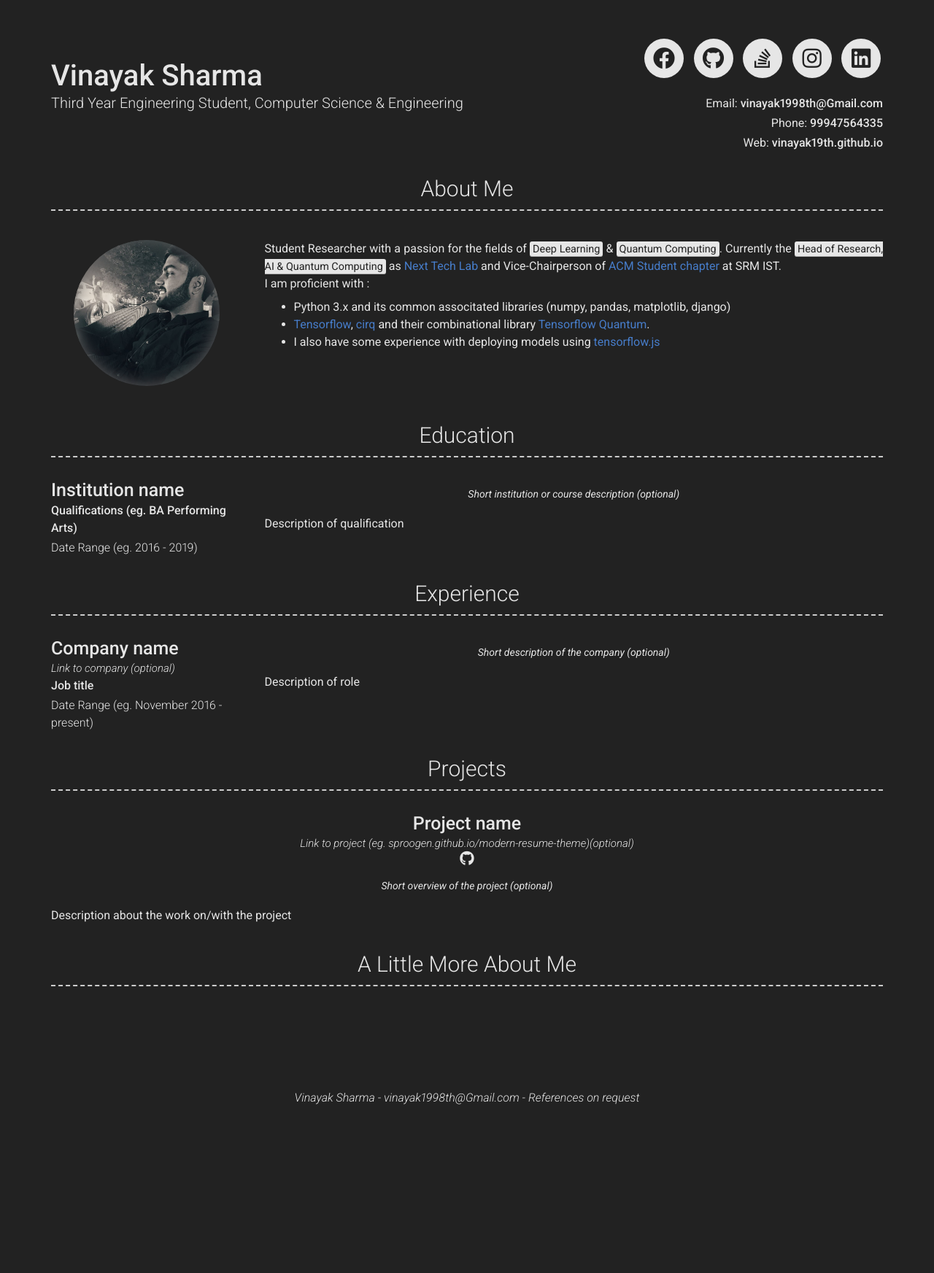
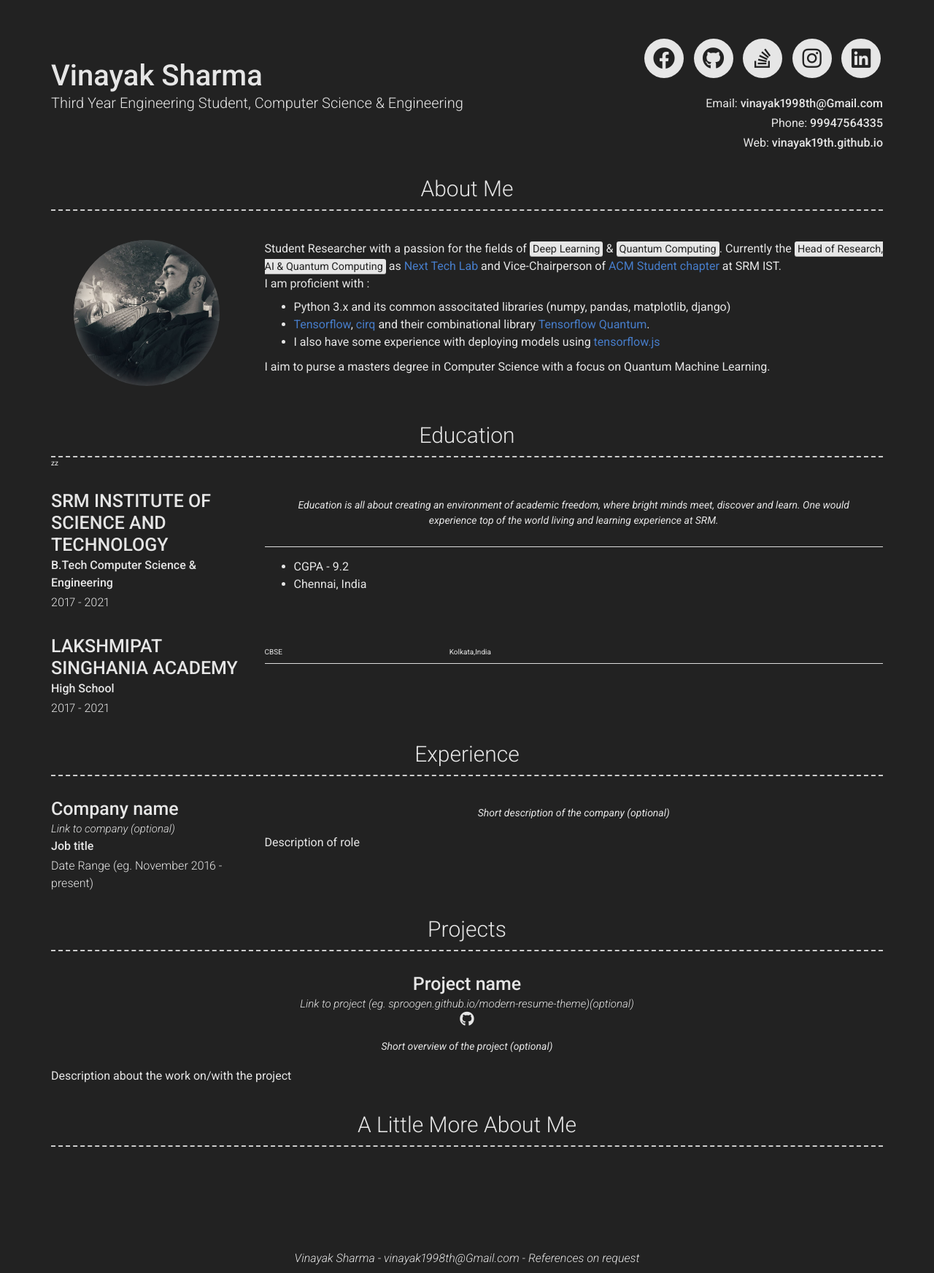
Before and after one commit to vinayak19th/vinayak19th.github.io, a Jekyll site: the page built from index.md, in a window 1280 px wide. Shown: the whole page at 73% size. Built offline with Jekyll 4.4.1, drawn with Linux system fonts in a browser that asks for light colours; nearby versions of some CDN libraries; before the commit the page ends 1525 px from its top, so only the background shows below that.

Commit message:
Fixed changes

```diff
--- a/_config.yml
+++ b/_config.yml
@@ -1,5 +1,5 @@
 repository: vinayak19th/vinayak19th.github.io/
-# favicon: Directory of your favicon (eg. images/favicon.ico)(optional)
+favicon: images/fav.ico
 
 # Personal info
 name: Vinayak Sharma
@@ -53,6 +53,8 @@ about_content: | # this will include new lines to allow paragraphs
   library [Tensorflow Quantum](https://www.tensorflow.org/quantum).
   - I also have some experience with deploying models using [tensorflow.js](https://www.tensorflow.org/js)
 
+  I aim to purse a masters degree in Computer Science with a focus on Quantum Machine Learning.
+
 # Projects Section
 # projects_title: Projects #(Use this to override about projects section title)
 
--- a/_data/education.yml
+++ b/_data/education.yml
@@ -1,9 +1,22 @@
 # Education Template
 - layout: left
-  name: Institution name
-  dates: Date Range (eg. 2016 - 2019)
-  qualification: Qualifications (eg. BA Performing Arts)
+  name: SRM INSTITUTE OF SCIENCE AND TECHNOLOGY
+  dates: 2017 - 2021
+  qualification: B.Tech Computer Science & Engineering
   quote: >
-    Short institution or course description (optional)
-  description: | # this will include new lines to allow paragraphs
-    Description of qualification
+    Education is all about creating an environment of academic freedom, where bright minds meet,
+    discover and learn. One would experience top of the world living and learning experience at SRM.<hr>
+  description: > # this will include new lines to allow paragraphs
+    - CGPA - 9.2
+
+    - Chennai, India
+
+- layout: left
+  name: LAKSHMIPAT SINGHANIA ACADEMY
+  dates: 2017 - 2021
+  qualification: High School
+  uote: >
+    Education is all about creating an environment of academic freedom, where bright minds meet,
+    discover and learn. One would experience top of the world living and learning experience at SRM.
+  description: > # this will include new lines to allow paragraphs
+    CBSE | Kolkata,India
--- a/_includes/education.html
+++ b/_includes/education.html
@@ -1,5 +1,5 @@
 <div class="container education-container">
-  <h3>{{ site.education_title | default: "Education" }}</h3>
+  <h3>{{ site.education_title | default: "Education" }}</h3>zz
   {% for education in site.data.education %}
     {% include {{ education.layout | default: 'left' | append: ".html" }} item=education %}
   {% endfor %}
--- a/_sass/base.scss
+++ b/_sass/base.scss
@@ -73,13 +73,12 @@ table {
   border-collapse: collapse;
   font-feature-settings: "kern", "liga", "tnum";
   margin: 0.75rem 0;
-  table-layout: fixed;
+  table-layout: auto;
   width: 100%; }
 
 th {
   border-bottom: 1px solid #a6a6a6;
   font-weight: 600;
-  padding: 0.75rem 0;
   text-align: left; }
 
 td {
```
Also changed, not shown: 2 other files.
